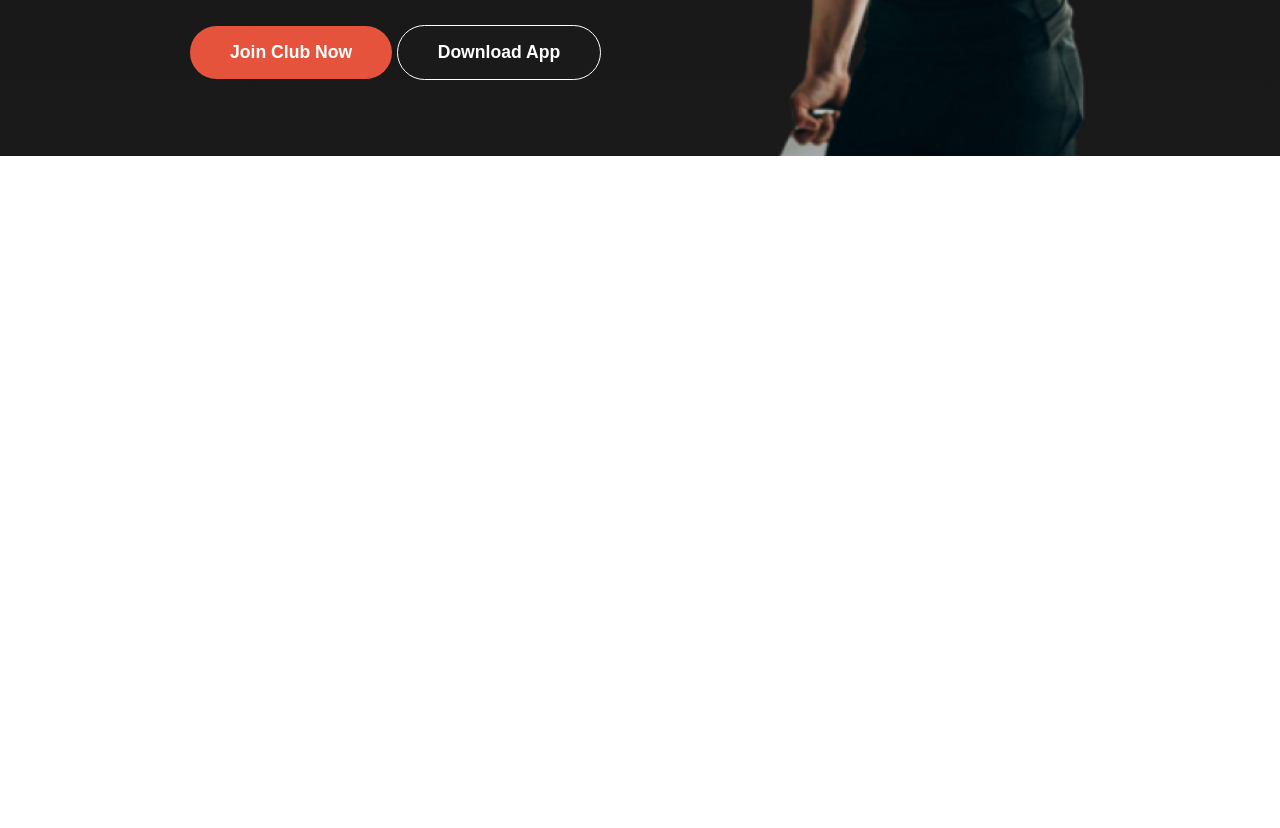
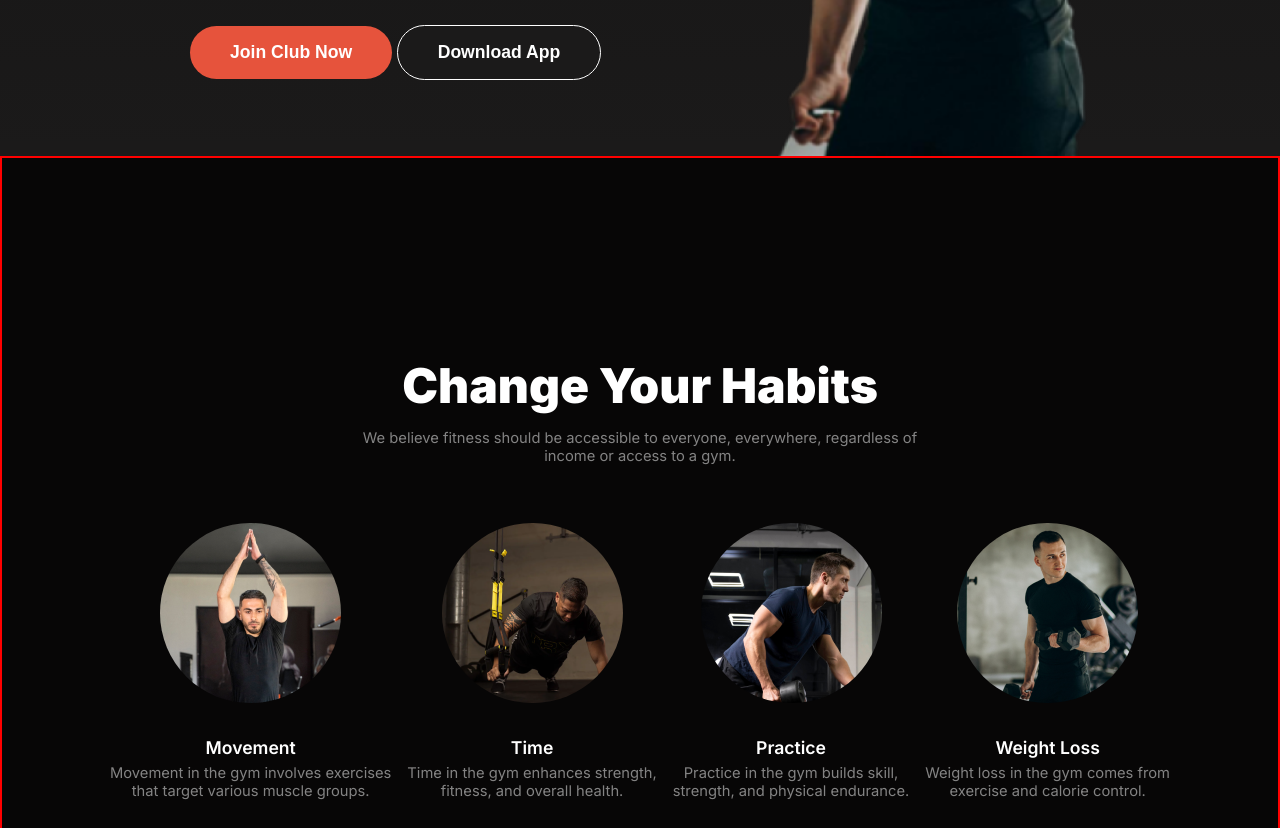
Before and after one commit to rashidul-islam9/assingment2-solution, a plain HTML site: page index.html in a window 1280 px wide. Shown: the part 672-1500 px from the top of the page. Before the commit the page ends 828 px from the top, so only its background shows below. Drawn offline with Linux system fonts and the light colour scheme.

Commit message:
complete habit part with mobile responsive

```diff
--- a/index.html
+++ b/index.html
@@ -51,7 +51,34 @@
       </section>
     </header>
     <main>
-
+         <div class="full">
+          <div class="habit-container">
+          <h1 class="habit-title">Change Your Habits</h1>
+            <p class="habit-description">We believe fitness should be accessible to everyone, everywhere, regardless of <br> income or access to a gym.</p>
+            <div class="all-box">
+              <div class="habit-card1">
+                <img class="image1" src="images/image 2.png" alt="">
+                <h4 class="img-title">Movement</h4>
+                <p class="img-description habit-description">Movement in the gym involves exercises <br> that target various muscle groups.</p>
+              </div>
+              <div class="habit-card1">
+                <img class="image1" src="images/image 3.png" alt="">
+                <h4 class="img-title">Time</h4>
+                <p class="img-description habit-description">Time in the gym enhances strength, <br> fitness, and overall health.</p>
+              </div>
+              <div class="habit-card1">
+                <img class="image1" src="images/image 4.png" alt="">
+                <h4 class="img-title">Practice</h4>
+                <p class="img-description habit-description">Practice in the gym builds skill, <br> strength, and physical endurance.</p>
+              </div>
+              <div class="habit-card1">
+                <img class="image1" src="images/image 5.png" alt="">
+                <h4 class="img-title">Weight Loss</h4>
+                <p class="img-description habit-description">Weight loss in the gym comes from <br> exercise and calorie control.</p>
+              </div>
+            </div>
+           </div>
+         </div>
     </main>
     <footer>
 
--- a/styles/style.css
+++ b/styles/style.css
@@ -29,6 +29,7 @@
    header{
     background: linear-gradient(180.00deg, rgb(17, 17, 17),rgba(119, 119, 119, 0) 100%);
     background-color: rgb(27, 26, 26);
+    width: 100%;
    }
 
    .nav-bar{
@@ -180,6 +181,55 @@ nav ul a {
   color: rgba(255, 255, 255, 0.65);
 }
 
+/* habit part styles start here */
+
+.full{
+  background-color: rgb(7, 6, 6);
+  border: 2px solid red;
+}
+
+.habit-container{
+  align-items: center;
+  text-align: center;
+  margin: 198px 100px;
+
+}
+
+.all-box{
+  display: flex;
+  justify-content: space-around;
+}
+
+.habit-title{
+  color: white;
+  font-size: 3rem;
+  font-weight: 900;
+}
+
+.habit-description{
+  color: rgba(255, 255, 255, 0.5);
+  font-size: 0.92rem;
+  margin-top: 14px;
+}
+
+.habit-card1{
+  margin-top: 58px;
+}
+
+.image1{
+  border-radius: 100px;
+}
+
+.img-title{
+  color: white;
+  font-size: 1.1rem;
+  font-weight: 600;
+  margin-top: 30px;
+}
+
+.img-description {
+  margin-top: 6px;
+}
 
 /* responsive styles */
 
@@ -244,4 +294,23 @@ nav ul a {
   margin-left: -35px;
   margin-top: 280px;
 }
+header{
+  background: linear-gradient(180.00deg, rgb(17, 17, 17),rgba(119, 119, 119, 0) 100%);
+  background-color: rgb(27, 26, 26);
+  width: 100%;
+ }
+
+ .all-box{
+  display: inline;
+  justify-content: space-around;
 }
+.habit-title{
+  font-size: 2.5rem;
+  font-weight: 900;
+}
+.habit-description{
+  font-size: 0.82rem;
+  margin-top: 10px;
+}
+
+}
```
